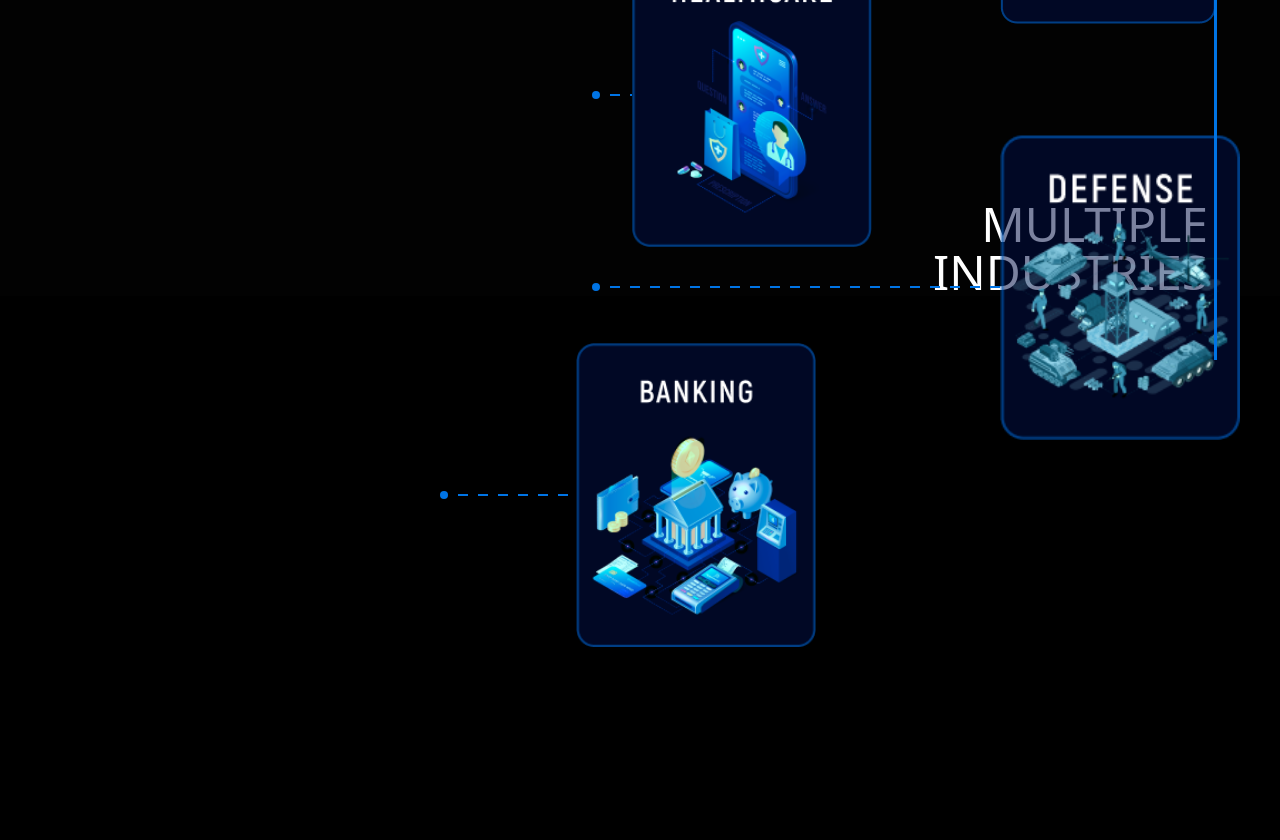
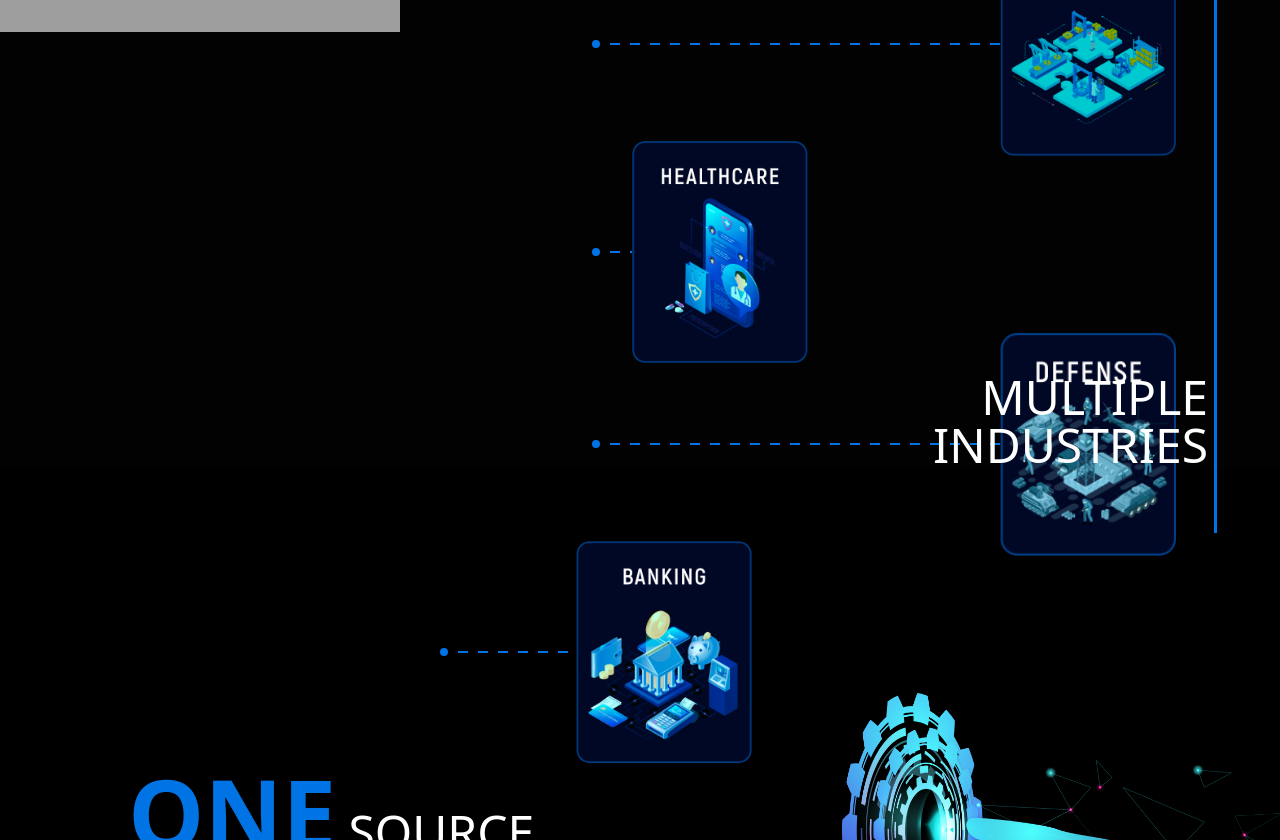
Before and after one commit to Daniel-Magar/EKOv1.1, a React (Create React App) app: page / in a window 1280 px wide. Shown: the part 1960-2800 px from the top of the page. Before the commit the page ends 2607 px from the top, so only its background shows below. Built offline with nearby package versions, Linux system fonts and the light colour scheme; grey boxes are pictures that could not be loaded.

Commit message:
our solutions first

```diff
--- a/src/App.js
+++ b/src/App.js
@@ -2,6 +2,7 @@ import "./App.css";
 import Application from "./components/Application";
 import Navbar from "./components/common/Navbar";
 import Hero from "./components/Hero";
+import OneSource from "./components/OneSource";
 import OurSolution from "./components/OurSolution";
 
 function App() {
@@ -11,6 +12,7 @@ function App() {
       <Hero className="absolute" />
       <Application />
       <OurSolution />
+      <OneSource />
     </div>
   );
 }
--- a/src/components/Hero.jsx
+++ b/src/components/Hero.jsx
@@ -66,18 +66,18 @@ const Hero = () => {
   };
 
   return (
-    <div className="bg-black w-full ">
+    <section className="bg-black w-full  h-screen">
       <div className="relative">
         {/* Mobile Screen */}
-        <div className="flex flex-col gap-5 lg:hidden md:hidden ">
-          <div className="mx-[2rem]">
+        <div className="flex flex-col gap-5 lg:hidden md:hidden">
+          <div className="mx-[2rem] ">
             <div className="flex items-center justify-center text-center md:justify-start md:text-left lg:justify-start lg:text-left">
               <h1 className="uppercase text-white lg:text-[1rem] xl:text-[1rem]">
                 eko solutions powers
               </h1>
             </div>
             <div className="flex items-center justify-center md:justify-start lg:justify-start">
-              <h1 className="text-bright-blue flex text-center md:text-left lg:text-left items-center justify-center text-[2rem] lg:text-[4rem] xl:text-[6rem] font-bold">
+              <h1 className="text-bright-blue flex text-center md:text-left lg:text-left items-center justify-center text-[2rem] lg:text-5xl xl:text-6xl font-bold">
                 your marketing <span className="text-white ">.</span>
               </h1>
             </div>
@@ -358,7 +358,7 @@ const Hero = () => {
           </div>
         </div>
       </div>
-    </div>
+    </section>
   );
 };
 
--- /dev/null
+++ b/src/components/OneSource.jsx
@@ -0,0 +1,42 @@
+import React from "react";
+import chakra from "../img/chakra.png";
+
+const OneSource = () => {
+  return (
+    <section className=" ml-6 md:ml-8 py-[5.5rem] md:py-[12rem] lg:py-[1rem]">
+      <div className="flex items-end justify-end lg:justify-center lg:items-center text-white lg:gap-5 ">
+        <div className=" flex-1  relative lg:ml-[6rem]">
+          <div className="flex justify-start items-end  uppercase gap-5">
+            <div className=" ">
+              <h1 className="">
+                <span className="text-4xl md:text-5xl lg:text-8xl text-bright-blue font-semibold mr-2">
+                  one
+                </span>{" "}
+                <span className="md:text-2xl lg:text-5xl">source</span>
+              </h1>
+            </div>
+          </div>
+          <div className="flex justify-start items-end  uppercase gap-5">
+            <div className=" ">
+              <h1 className="">
+                <span className="text-4xl md:text-5xl lg:text-8xl text-bright-blue font-semibold mr-2">
+                  endless
+                </span>
+                <span className="md:text-2xl lg:text-5xl">solutions</span>
+              </h1>
+            </div>
+          </div>
+        </div>
+        <div className="flex-[0.6] absolute lg:flex-1 lg:justify-center lg:items-center lg:static mb-[1rem] md:mb-0  lg:mb-0 xl:mb-0">
+          <img
+            src={chakra}
+            alt="endless_solution"
+            className="object-contain w-[11rem] md:w-[17rem] lg:w-full"
+          />
+        </div>
+      </div>
+    </section>
+  );
+};
+
+export default OneSource;
--- a/src/components/OurSolution.jsx
+++ b/src/components/OurSolution.jsx
@@ -13,7 +13,7 @@ import DottedLineSm2 from "../img/DottedLineSm2.png";
 
 const OurSolution = () => {
   return (
-    <section className="py-[2rem] lg:py-10 ">
+    <section className="py-[2rem] lg:py-10 xl:py-[13rem]">
       <div className="bg-main-black">
         <div className=" flex justify-between items-end text-white mr-6 md:mr-[2rem] lg:mr-[4rem] xl:mr-[4.5rem]">
           <div className="text-white "></div>
@@ -23,7 +23,7 @@ const OurSolution = () => {
             </h1>
           </div>
         </div>
-        <div className="mr-7 md:mr-2 mt-[3rem] md:mt-[1rem] flex justify-center items-start text-left lg:gap-1 xl:gap-2">
+        <div className=" mr-7 md:mr-2 mt-[3rem] md:mt-[1rem] flex justify-center items-start text-left lg:gap-1 xl:gap-2">
           <div className=" flex-1 md:flex-1   text-white relative  ">
             <div className="inline-block    ml-[-7rem] md:ml-0 lg:ml-0 xl:ml-0 overflow-hidden">
               <img
@@ -34,7 +34,7 @@ const OurSolution = () => {
             </div>
           </div>
 
-          <div className=" mt-[-4rem]  left-[2rem]  md:mt-[-2rem] xl:mt-[2rem] md:left-[16rem]  h-screen w-[75%] md:w-[56%] lg:w-45% xl:w-[56%] 2xl:w-[56%]  md:min-h-fit lg:min-h-fit  lg:ml-[5rem] xl:ml-[15rem] text-white absolute z-1 right-0 ">
+          <div className=" mt-[-4rem]  left-[2rem]  md:mt-[-2rem] xl:mt-[1rem] md:left-[16rem]  h-screen w-[75%] md:w-[56%] lg:w-45% xl:w-[56%] 2xl:w-[56%]  md:min-h-fit lg:min-h-fit  lg:ml-[5rem] xl:ml-[15rem] text-white absolute z-1 right-0 ">
             <div className="top-[2rem] md:top-[1rem] lg:top-[3rem] flex flex-col justify-start items-start relative">
               {/* 1 */}
               {/* <div className=" flex justify-center items-center  ml-[0.5rem] top-[0.9rem] absolute bottom-0 right-0 left-0"> */}
@@ -46,13 +46,13 @@ const OurSolution = () => {
                     className="w-[7rem] md:w-[10rem] lg:w-[7rem] xl:w-[8rem]"
                   /> */}
                   <div className="bg-bright-blue w-2 h-2 rounded "></div>
-                  <div className="line w-[7rem] md:w-[10rem] lg:w-[7rem] xl:w-[8rem]"></div>
+                  <div className="dashline w-[7rem] md:w-[10rem] lg:w-[7rem] xl:w-[8rem]"></div>
                 </div>
                 <div className="">
                   <img
                     src={retail}
                     alt=""
-                    className="object-cover  w-[5rem] max-w-[5rem] md:w-[6rem] md:max-w-[8rem] lg:w-[12rem] lg:max-w-[12rem]  xl:w-[15rem] xl:max-w-[15rem]"
+                    className="object-cover  w-[5rem] max-w-[5rem] md:w-[6rem] md:max-w-[8rem] lg:w-[12rem] lg:max-w-[12rem]  xl:w-[11rem] xl:max-w-[11rem] 2xl:w-[15rem] 2xl:max-w-[15rem]"
                     // className="max-w-full h-auto"
                   />
                 </div>
@@ -68,13 +68,13 @@ const OurSolution = () => {
                     className="w-[7rem] md:w-[10rem] lg:w-[15rem] xl:w-[25rem]"
                   /> */}
                   <div className="bg-bright-blue w-2 h-2 rounded "></div>
-                  <div className="line w-[7rem] md:w-[10rem] lg:w-[16rem] xl:w-[25rem]"></div>
+                  <div className="dashline w-[7rem] md:w-[10rem] lg:w-[16rem] xl:w-[25rem]"></div>
                 </div>
                 <div></div>
                 <img
                   src={manufacture}
                   alt=""
-                  className="object-cover w-[5rem] max-w-[5rem] md:w-[6rem] md:max-w-[8rem]  lg:w-[12rem] lg:max-w-[12rem] xl:w-[15rem] xl:max-w-[15rem]"
+                  className="object-cover w-[5rem] max-w-[5rem] md:w-[6rem] md:max-w-[8rem]  lg:w-[12rem] lg:max-w-[12rem] xl:w-[11rem] xl:max-w-[11rem] 2xl:w-[15rem] 2xl:max-w-[15rem]"
                   // className="max-w-full h-auto"
                 />
               </div>
@@ -89,13 +89,13 @@ const OurSolution = () => {
                     className="w-[1rem] md:w-[2rem]"
                   /> */}
                   <div className="bg-bright-blue w-2 h-2 rounded "></div>
-                  <div className="line w-[1rem] md:w-[2rem]"></div>
+                  <div className="dashline w-[1rem] md:w-[2rem]"></div>
                 </div>
                 <div>
                   <img
                     src={healthcare}
                     alt=""
-                    className="object-cover   w-[5rem] max-w-[5rem] md:w-[6rem] md:max-w-[8rem] lg:w-[12rem] lg:max-w-[12rem]  xl:w-[15rem] xl:max-w-[15rem]"
+                    className="object-cover   w-[5rem] max-w-[5rem] md:w-[6rem] md:max-w-[8rem] lg:w-[12rem] lg:max-w-[12rem]  xl:w-[11rem] xl:max-w-[11rem] 2xl:w-[15rem] 2xl:max-w-[15rem]"
                     // className="max-w-full h-auto"
                   />
                 </div>
@@ -111,13 +111,13 @@ const OurSolution = () => {
                     className="w-[7rem] md:w-[10rem] lg:w-[15rem] xl:w-[25rem]"
                   /> */}
                   <div className="bg-bright-blue w-2 h-2 rounded "></div>
-                  <div className="line w-[7rem] md:w-[10rem] lg:w-[16rem] xl:w-[25rem]"></div>
+                  <div className="dashline w-[7rem] md:w-[10rem] lg:w-[16rem] xl:w-[25rem]"></div>
                 </div>
                 <div className="">
                   <img
                     src={military}
                     alt=""
-                    className="object-cover  w-[5rem] max-w-[5rem] md:w-[6rem] md:max-w-[8rem] lg:w-[12rem] lg:max-w-[12rem]  xl:w-[15rem] xl:max-w-[15rem]"
+                    className="object-cover  w-[5rem] max-w-[5rem] md:w-[6rem] md:max-w-[8rem] lg:w-[12rem] lg:max-w-[12rem] xl:w-[11rem] xl:max-w-[11rem] 2xl:w-[15rem] 2xl:max-w-[15rem]"
                     // className="max-w-full h-auto"
                   />
                 </div>
@@ -134,14 +134,14 @@ const OurSolution = () => {
                     className="w-[7rem] md:w-[10rem] lg:w-[7rem] xl:w-[8rem]"
                   /> */}
                   <div className="bg-bright-blue w-2 h-2 rounded "></div>
-                  <div className="line w-[7rem] md:w-[10rem] lg:w-[7rem] xl:w-[8rem]"></div>
+                  <div className="dashline w-[7rem] md:w-[10rem] lg:w-[7rem] xl:w-[8rem]"></div>
                 </div>
                 <div className="">
                   <img
                     src={banking}
                     alt=""
                     // className="object-cover w-[7rem] max-w-[4rem]"
-                    className="object-cover w-[5rem] max-w-[5rem] md:w-[6rem] md:max-w-[8rem] lg:w-[12rem] lg:max-w-[12rem]  xl:w-[15rem] xl:max-w-[15rem]"
+                    className="object-cover w-[5rem] max-w-[5rem] md:w-[6rem] md:max-w-[8rem] lg:w-[12rem] lg:max-w-[12rem]  xl:w-[11rem] xl:max-w-[11rem] 2xl:w-[15rem] 2xl:max-w-[15rem]"
                   />
                 </div>
               </div>
@@ -163,16 +163,17 @@ const OurSolution = () => {
             </div>
           </div>
         </div>
-        <div className="flex justify-between text-white mx-[1rem] md:mx-[3rem] md:mt-[0rem] lg:mt-[0rem] xl:mt-[-10rem] mr-6 md:mr-[2rem] lg:mr-[4rem] xl:mr-[4.5rem]">
+        <div className=" flex justify-between  text-white mx-[1rem] md:mx-[3rem] md:mt-[0rem] lg:mt-[0rem] xl:mt-[-10rem] mr-6 md:mr-[2rem] lg:mr-[4rem] xl:mr-[4.5rem]">
           <div className=" w-full"></div>
-          <div className=" ">
+          <div className="z-[999] ">
             <div className="w-full">
-              <h1 className="text-right lg:text-4xl xl:text-5xl">
+              <h1 className="text-right md:text-3xl lg:text-4xl xl:text-5xl z-[999]">
                 MULTIPLE INDUSTRIES
               </h1>
             </div>
           </div>
         </div>
+        {/* <div className="text-white">1</div> */}
       </div>
     </section>
   );
--- a/src/index.css
+++ b/src/index.css
@@ -400,7 +400,7 @@ body {
   margin: 0 auto;
 }
 /* Dash Lines */
-.line {
+.dashline {
   /* border: 1px solid white; */
   margin: 5px 0;
   height: 2px;
```
Also changed, not shown: src/img/chakra.png (added).
